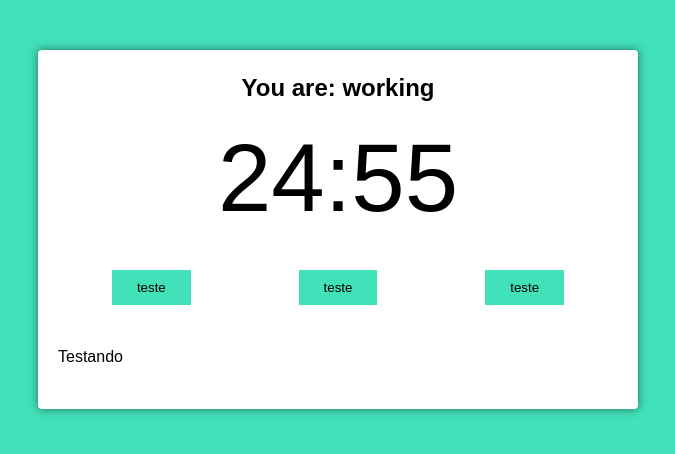
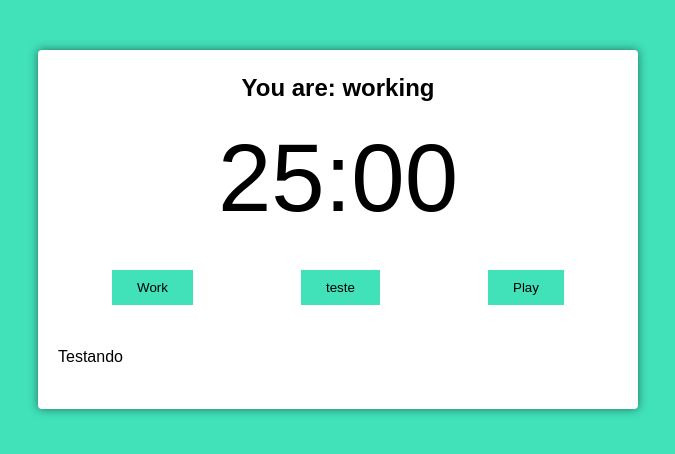
Before and after one commit to codemoises/pomodoro, a React (Create React App) app: page / in a window 1280 px wide. Shown: the top 454 px of the page, without its empty margins (302-977 px from the left). Built offline with nearby package versions, Linux system fonts and the light colour scheme; the HTML template or start-up script is replaced by a standard one.

Commit message:
Botão para dar inicio ao pomodoro

```diff
--- a/src/components/pomodoro-timer.tsx
+++ b/src/components/pomodoro-timer.tsx
@@ -1,4 +1,4 @@
-import { useState } from "react";
+import { useEffect, useState } from "react";
 import { useInterval } from "../hooks/use-interval";
 import Button from "./Button";
 import Timer from "./timer";
@@ -12,10 +12,22 @@
 
 export function PomodoroTimer(props: Props): JSX.Element {
     const [mainTime, setMainTime] = useState(props.pomodoroTime);
+    const [timeCounting, setTimeCounting] = useState(false);
+    const [working, setWorking] = useState(false);
+
+    useEffect(() => {
+        if(working) document.body.classList.add('working');
+    }, [working]);
 
     useInterval(() => {
         setMainTime(mainTime - 1);
-    }, 1000);
+    },
+    timeCounting ? 1000 : null);
+
+    const configureWork = () => {
+        setTimeCounting(true);
+        setWorking(true);
+    }
 
     return (
         <div className="pomodoro">
@@ -23,9 +35,11 @@
             <Timer mainTime={mainTime} />
 
             <div className="controls">
+                <Button text="Work" onClick={() => configureWork()} />
                 <Button text="teste" />
-                <Button text="teste" />
-                <Button text="teste" />
+                <Button
+                    text={timeCounting ? 'Pause' : 'Play'}
+                    onClick={() => setTimeCounting(!timeCounting)} />
             </div>
             <div className="details">
                 <p>Testando</p>
```
